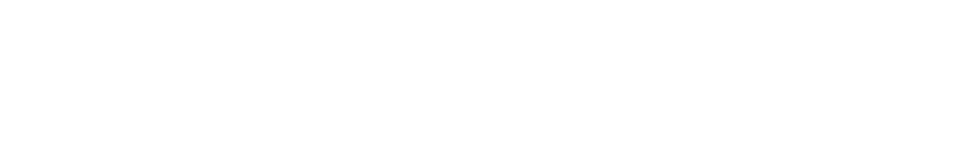
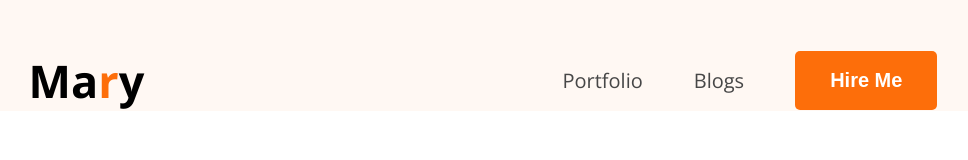
Before and after one commit to Nur-A-Arfin-Rakib/hero-dev-code, a plain HTML site: page index.html in a window 1280 px wide. Shown: the whole page, without its empty margins (157-1125 px from the left). Drawn offline with nearby package versions, Linux system fonts and the light colour scheme.

Commit message:
nav section done

```diff
--- a/index.html
+++ b/index.html
@@ -4,8 +4,25 @@
     <meta charset="UTF-8">
     <meta name="viewport" content="width=device-width, initial-scale=1.0">
     <title>Nur A Arfin Rakib portfolio</title>
+    <link rel="preconnect" href="https://fonts.googleapis.com">
+<link rel="preconnect" href="https://fonts.gstatic.com" crossorigin>
+<link href="https://fonts.googleapis.com/css2?family=Open+Sans:ital,wght@0,300..800;1,300..800&display=swap" rel="stylesheet">
+
+<link rel="stylesheet" href="styles/portfolio.css">
 </head>
-<body>
+<body class="font-open-sans">
+    <header>
+        <nav>
+            <div class="logo">
+                <h2>Ma<span class="color-orange">r</span>y</h2>
+            </div>
+            <ul class="menu">
+                <li><a href="">Portfolio </a></li>
+                <li><a href="">Blogs</a></li>
+                <li><button class="btn">Hire Me </button></li>
+            </ul>
+        </nav>
+    </header>
 
 </body>
 </html>
--- /dev/null
+++ b/styles/portfolio.css
@@ -0,0 +1,55 @@
+*{
+    margin: 0;
+    padding: 0;
+    box-sizing:border-box ;
+}
+
+.font-open-sans {
+  font-family: "Open Sans", sans-serif;
+  font-optical-sizing: auto;
+
+
+}
+.logo h2{
+    font-size: 45px;
+    font: weight 900px;
+}
+.color-orange{
+    color: #FD6E0A;
+}
+
+.btn{
+    background-color:#FD6E0A;
+    border: none;
+    padding: 18px 35px;
+    border-radius: 5px;
+    font-size: 20px;
+    font-weight: bold;
+    color: white;
+}
+
+header{
+    background-color:#FFF8F3;
+    padding-top: 50px;
+}
+nav{
+    width: 71%;
+    max-width: 1140px;
+
+    margin: 0px auto;
+    display: flex;
+    justify-content: space-between;
+    align-items: center;
+}
+nav .menu{
+    display: flex;
+    list-style: none;
+    gap: 51px ;
+    align-items: center;
+}
+nav .menu a {
+    font-size: 20px;
+    color: #474747;
+    text-decoration: none;
+
+}
```
